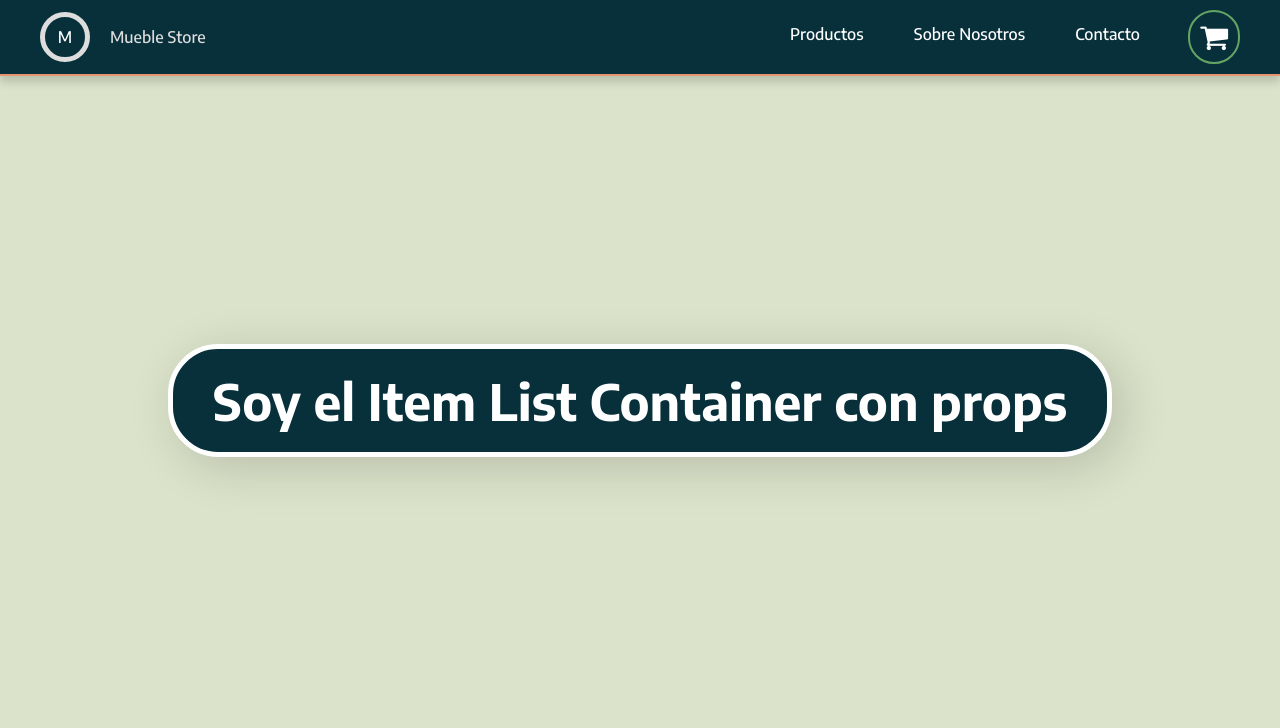
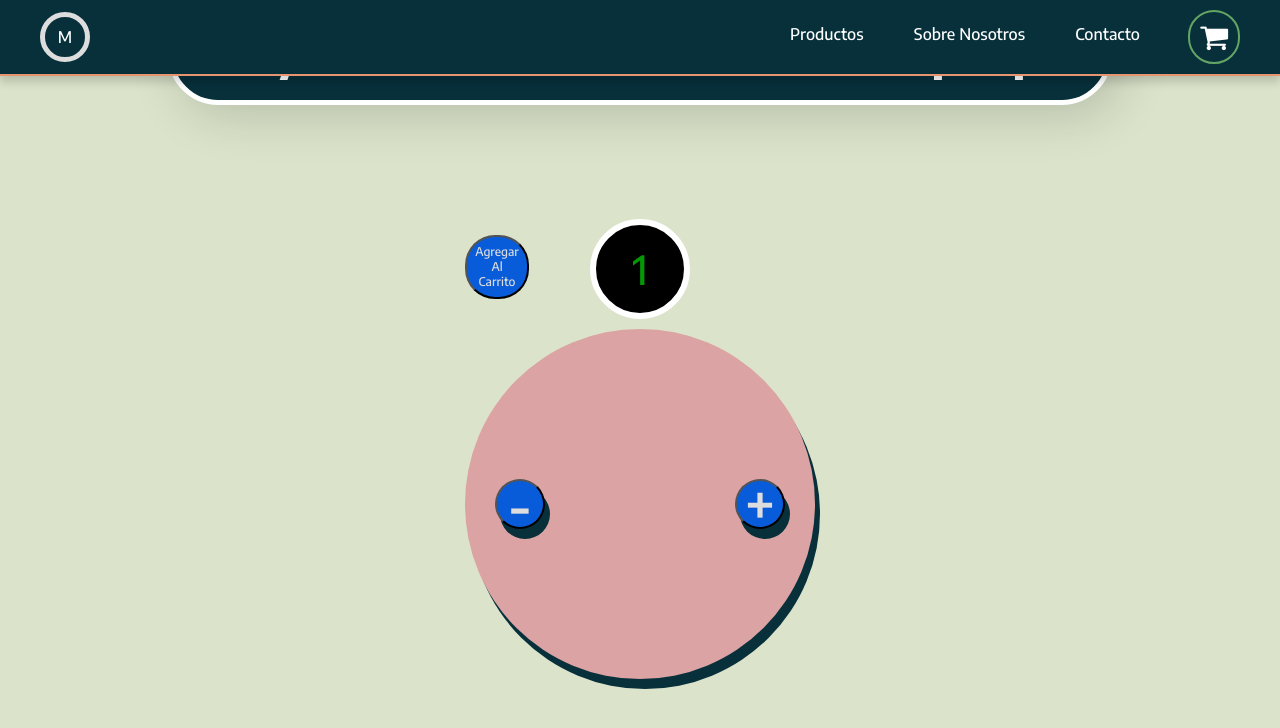
Before and after one commit to Julianqui/mueble-store, a React (Create React App) app: page / in a window 1280 px wide. Shown: the top 728 px of the page. Built offline with nearby package versions, Linux system fonts and the light colour scheme.

Commit message:
contador

```diff
--- a/src/App.js
+++ b/src/App.js
@@ -5,13 +5,11 @@ import {ItemListContainer} from "./components/itemListContainer/itemListContaine
 
 function App() {
 
-  const name= 'Mueble Store';
-
   const item= 'Soy el Item List Container con props';
 
   return (
       <>
-      <NavBar store={name} />
+      <NavBar/>
 
 
       <ItemListContainer greeting={item} />
--- /dev/null
+++ b/src/components/itemCount/itemCount.css
@@ -0,0 +1,55 @@
+.count-contenedor{
+    display: flex;
+    justify-content: space-between;
+    align-items: center;
+
+    background: #dba3a3;
+
+    padding: 30px;
+    border-radius: 50%;
+    height: 350px;
+    width: 350px;
+    box-shadow: 5px 10px #07303b;
+}
+
+button{
+    background: #095cd9;
+    border-radius: 50%;
+    color: #dddddd;
+    height: 50px;
+    width: 50px;
+    font-size: 60px;
+    display: flex;
+    justify-content: center;
+    align-items: center;
+    box-shadow: 5px 10px #07303b;
+
+}
+
+.margin{
+    margin: 130px 0;
+}
+
+.number{
+    color: #049804;
+    margin-bottom: 470px;
+    font-size: 40px;
+    background: #000;
+    padding: 20px;
+    border-radius: 50%;
+    height: 100px;
+    width: 100px;
+    display: flex;
+    justify-content: center;
+    align-items: center;
+    border: #fff solid 6px;
+}
+
+.agregar-button{
+    font-size: 12px;
+    border-radius: 30px;
+    padding: 30px;
+    box-shadow: none;
+    margin-bottom: 30px;
+
+}
--- /dev/null
+++ b/src/components/itemCount/itemCount.js
@@ -0,0 +1,39 @@
+import React, { useState } from 'react';
+import './itemCount.css';
+export const ItemCount = ({stock, initial, setInitial, onAdd}) => {
+
+    const sum = () => {
+        if (initial <= stock -1){
+            let sumClicks = initial + 1;
+            setInitial(sumClicks);
+        }
+    };
+
+
+    const rest = () => {
+        if (initial >= 1){
+            let restClicks = initial - 1;
+            setInitial(restClicks);
+        }
+
+    };
+
+    return (
+
+        <div className='margin'>
+
+            <button className='agregar-button'>Agregar Al Carrito</button>
+            <div className='count-contenedor'>
+
+                <button onClick={() => rest()}>-</button>
+                <p className='number'>{initial}</p>
+
+                <button id='myBtn' onClick={() => sum()}>+</button>
+
+            </div>
+
+
+        </div>
+    )
+
+}
--- a/src/components/itemListContainer/itemListContainer.css
+++ b/src/components/itemListContainer/itemListContainer.css
@@ -1,8 +1,11 @@
+
+
 .greeting-container{
     height: 100vh;
     display: flex;
     justify-content: center;
     align-items: center;
+    flex-direction: column;
 }
 
 .greeting{
--- a/src/components/itemListContainer/itemListContainer.js
+++ b/src/components/itemListContainer/itemListContainer.js
@@ -1,13 +1,23 @@
-import React from 'react'
+import React, {useState} from 'react'
+import {ItemCount} from "../itemCount/itemCount";
 import './itemListContainer.css';
 export const ItemListContainer = ({greeting}) => {
+    const [initial, setInitial] = useState(1);
+    const [stock, setStock] = useState(10);
+
     return (
 
         <div className="greeting-container">
 
+
             <h1 className='greeting'>{greeting}</h1>
 
+
+            <ItemCount initial={initial} setInitial={setInitial} stock={10} setStock={setStock}/>
+
+
         </div>
+
     )
 
 }
```
